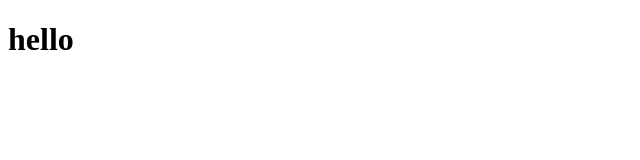
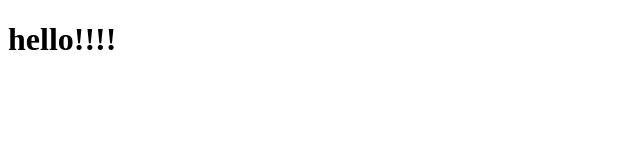
Before and after one commit to Madamin999/course-project, a plain HTML site: page index.html in a window 1280 px wide. Shown: the full height of the page, 0-640 px from the left. Drawn offline with Linux system fonts and the light colour scheme.

Commit message:
second commit

```diff
--- a/index.html
+++ b/index.html
@@ -8,7 +8,7 @@
     <link rel="stylesheet" href="./style.css">
 </head>
 <body>
-    <h1>hello</h1>
+    <h1>hello!!!!</h1>
 
 </body>
 </html>
```
Also changed, not shown: about.html (added).
